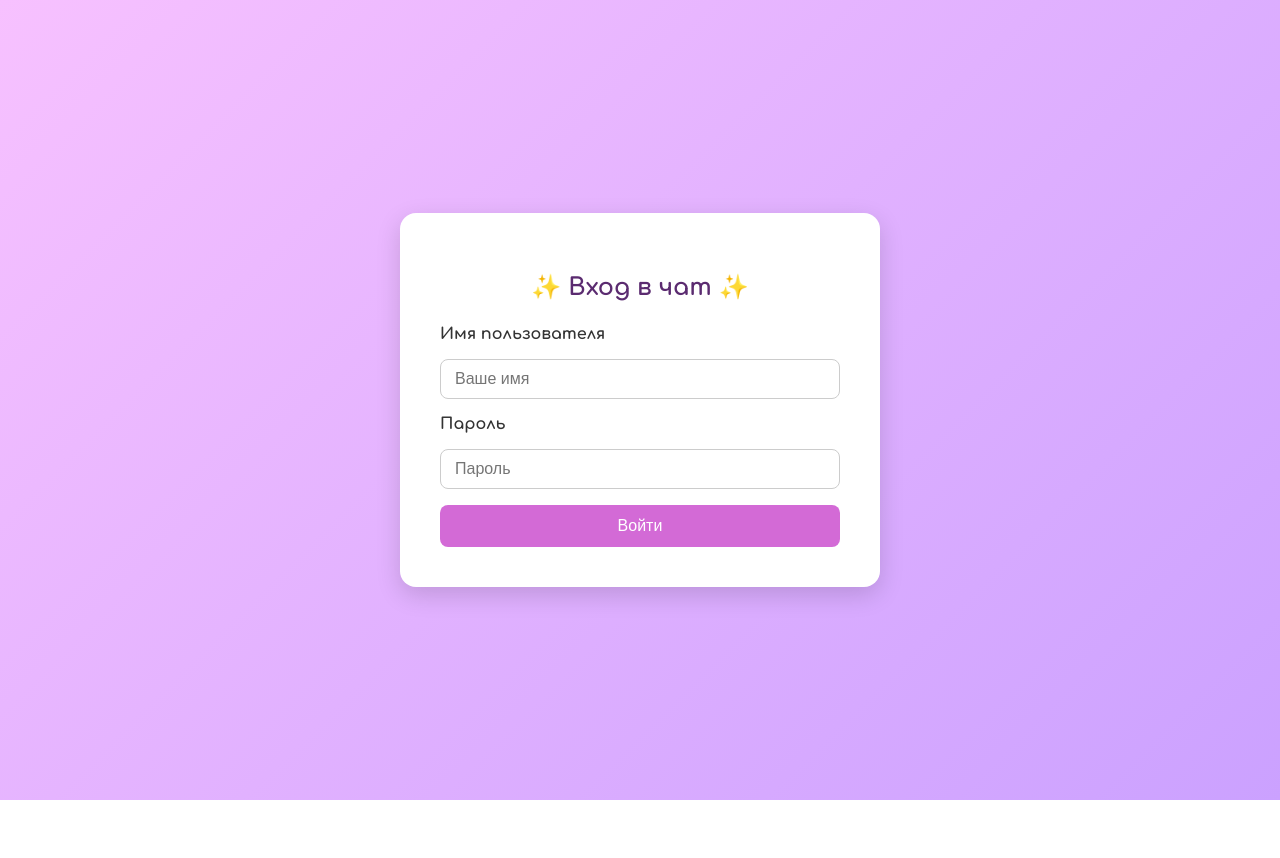
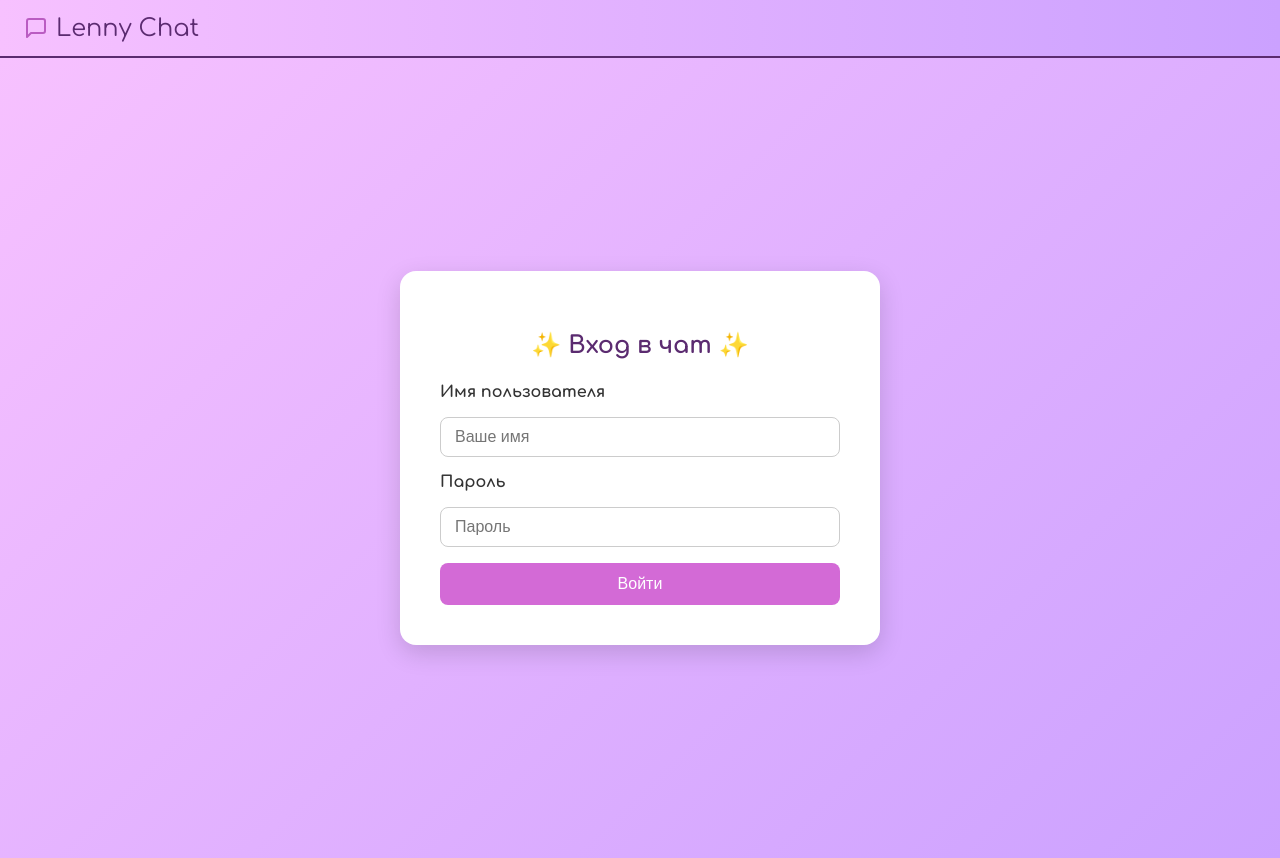
Before and after one commit to HelenOne/frontend-project-12, a React (Vite) app in the folder frontend/: page /login in a window 1280 px wide. Before the commit the page ends 800 px from the top, so only its background shows below. Built offline with nearby package versions, Linux system fonts and the light colour scheme; no server answers.

Commit message:
added header

```diff
--- a/frontend/src/App.jsx
+++ b/frontend/src/App.jsx
@@ -1,19 +1,29 @@
+// src/App.jsx
 import { BrowserRouter, Routes, Route } from 'react-router-dom';
+import Header from './components/Header.jsx';
 import MainPage from './pages/MainPage.jsx';
 import LoginPage from './pages/LoginPage.jsx';
+// import SignupPage from './pages/SignupPage.jsx';
 import NotFoundPage from './pages/NotFoundPage.jsx';
 import RequireAuth from './components/RequireAuth.jsx';
 
 const App = () => (
   <BrowserRouter>
+    <Header />
+
     <Routes>
-      <Route path="/" element={
+      <Route
+        path="/"
+        element={
           <RequireAuth>
             <MainPage />
           </RequireAuth>
         }
       />
+
       <Route path="/login" element={<LoginPage />} />
+      {/* <Route path="/signup" element={<SignupPage />} /> */}
+
       <Route path="*" element={<NotFoundPage />} />
     </Routes>
   </BrowserRouter>
--- /dev/null
+++ b/frontend/src/components/Header.jsx
@@ -0,0 +1,36 @@
+import { Link, useNavigate } from 'react-router-dom';
+import { FiLogOut, FiMessageSquare } from 'react-icons/fi';
+
+const APP_NAME = 'Lenny Chat';
+
+const Header = () => {
+  const isAuth = Boolean(localStorage.getItem('token'));
+  const navigate = useNavigate();
+
+  const handleLogout = () => {
+    localStorage.removeItem('token');
+    navigate('/login');
+  };
+
+  return (
+    <header className="app-header">
+      <div className="header-left">
+        <FiMessageSquare className="header-logo-icon" size={24} />
+        <Link to="/" className="header-logo">
+          {APP_NAME}
+        </Link>
+      </div>
+      {isAuth && (
+        <button
+          className="logout-button"
+          onClick={handleLogout}
+          aria-label="Выйти"
+        >
+          <FiLogOut size={20} />
+        </button>
+      )}
+    </header>
+  );
+};
+
+export default Header;
--- a/frontend/src/index.css
+++ b/frontend/src/index.css
@@ -10,6 +10,8 @@
   --color-error: #C35291;
 
   --font-main: 'Comfortaa', sans-serif;
+
+  --header-height: 56px;
 }
 
 body {
@@ -136,7 +138,7 @@ body {
 
 .chat-container {
   display: flex;
-  height: 100vh;
+  height: calc(100vh - var(--header-height));
   font-family: var(--font-main);
 }
 
@@ -422,3 +424,59 @@ body {
   box-shadow: 0 0 0 2px var(--color-button-hover);
   border-radius: 4px;
 }
+
+/* ===== Header ===== */
+
+.app-header {
+  display: flex;
+  justify-content: space-between;
+  align-items: center;
+  padding: 0 1.5rem;
+  background: linear-gradient(90deg, var(--color-bg-start), var(--color-bg-end));
+  position: sticky;
+  top: 0;
+  z-index: 100;
+  border-bottom: 2px solid var(--color-title);
+  height: var(--header-height);
+}
+
+.header-left {
+  display: flex;
+  align-items: center;
+  gap: 0.5rem;
+}
+
+.header-logo-icon {
+  color: var(--color-button-hover);
+  transition: transform 0.2s ease;
+}
+
+.header-logo-icon:hover {
+  transform: scale(1.1);
+}
+
+.header-logo {
+  font-family: var(--font-main);
+  font-size: 1.5rem;
+  color: var(--color-title);
+  text-decoration: none;
+  transition: color 0.2s ease;
+}
+
+.header-logo:hover {
+  color: var(--color-button);
+}
+
+.logout-button {
+  background: none;
+  border: none;
+  color: var(--color-white);
+  cursor: pointer;
+  padding: 0.25rem;
+  border-radius: 4px;
+  transition: background-color 0.2s ease;
+}
+
+.logout-button:hover {
+  background-color: rgba(255, 255, 255, 0.2);
+}
```
